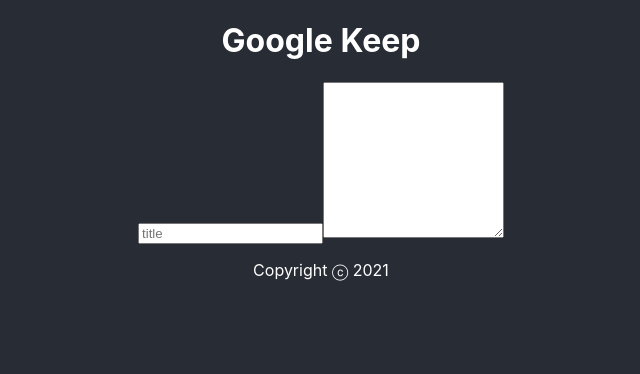
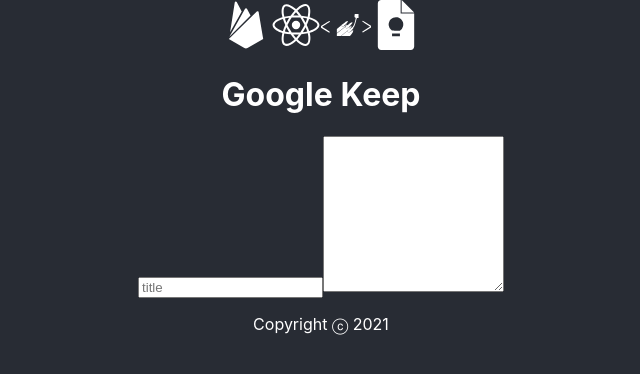
Before and after one commit to shrki416/google-keep, a React (Create React App) app: page / in a window 1280 px wide. Shown: the top 374 px of the page, without its empty margins (319-959 px from the left). Built offline with nearby package versions, Linux system fonts and the light colour scheme; a web font is replaced by a local one.

Commit message:
WIP: Adding styles to Header Component

```diff
--- a/src/Components/Header.js
+++ b/src/Components/Header.js
@@ -1,8 +1,15 @@
 import React from "react";
+import { IoLogoFirebase, IoLogoReact } from "react-icons/io5";
+import { SiStyledComponents, SiGooglekeep } from "react-icons/si";
 
 function Header() {
   return (
     <header>
+      <IoLogoFirebase size={50} />
+      <IoLogoReact size={50} />
+      <SiStyledComponents size={50} />
+      <SiGooglekeep size={50} />
+
       <h1>Google Keep</h1>
     </header>
   );
```
